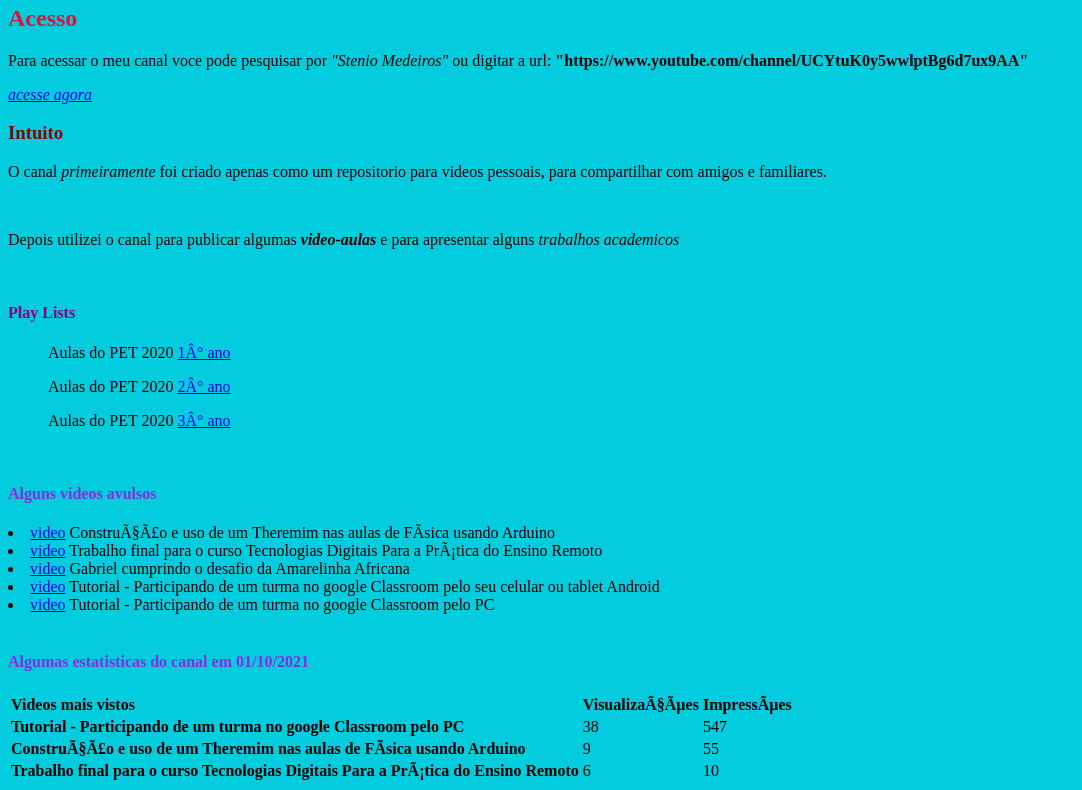
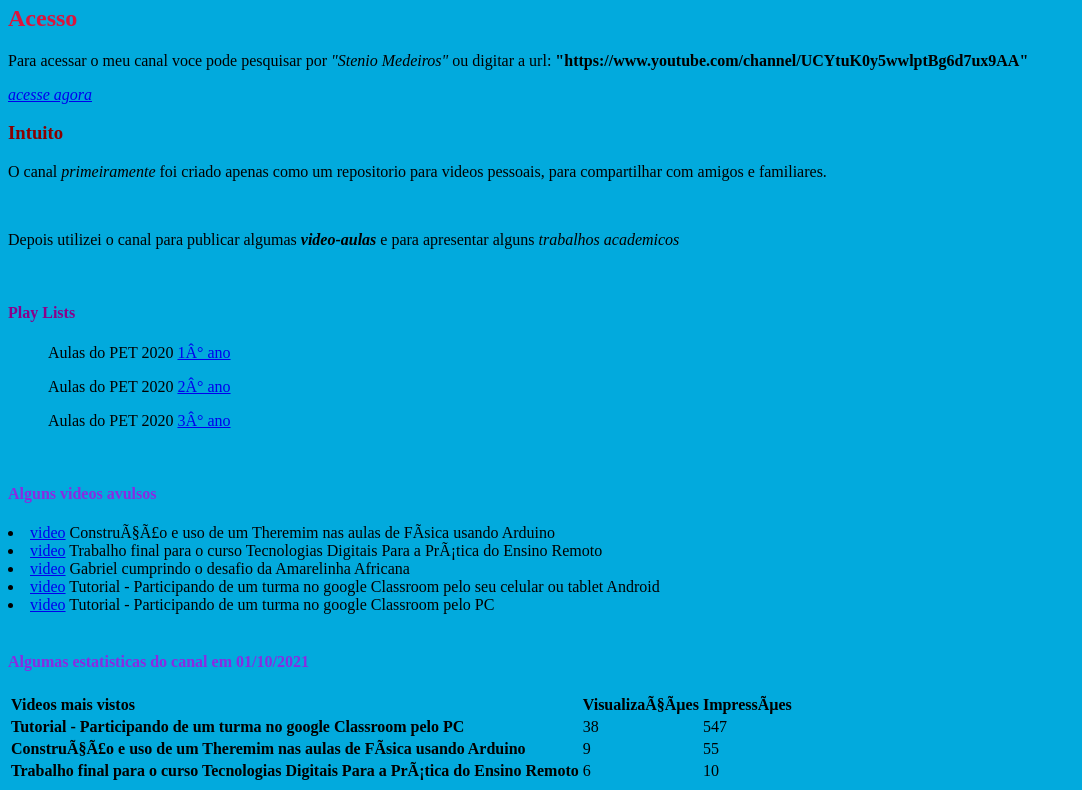
Before and after one commit to steniovm/hello-world-html, a plain HTML site: page Aula2/Meu-youtube.html in a window 1280 px wide. Shown: the part 399-1189 px from the top of the page, without its empty margins (0-1082 px from the left). Drawn offline with Linux system fonts and the light colour scheme.

Commit message:
Aula II sobre html - concertado cor de fundo

```diff
--- a/Aula2/Meu-youtube.html
+++ b/Aula2/Meu-youtube.html
@@ -5,7 +5,7 @@
         <meta charset="utl-8" />
         <title>Algumas coisinhas sobre meu canal no YouTube</title>
     </head>
-    <body bgcolor="#02CCDD">
+    <body style="background-color:#02AADD">
     <!--fundo com um tom de ciano-->
         <!--titulos utilizando cores diferentes-->
         <h1 style="color: chocolate;">Meu Canal</h1>
```
